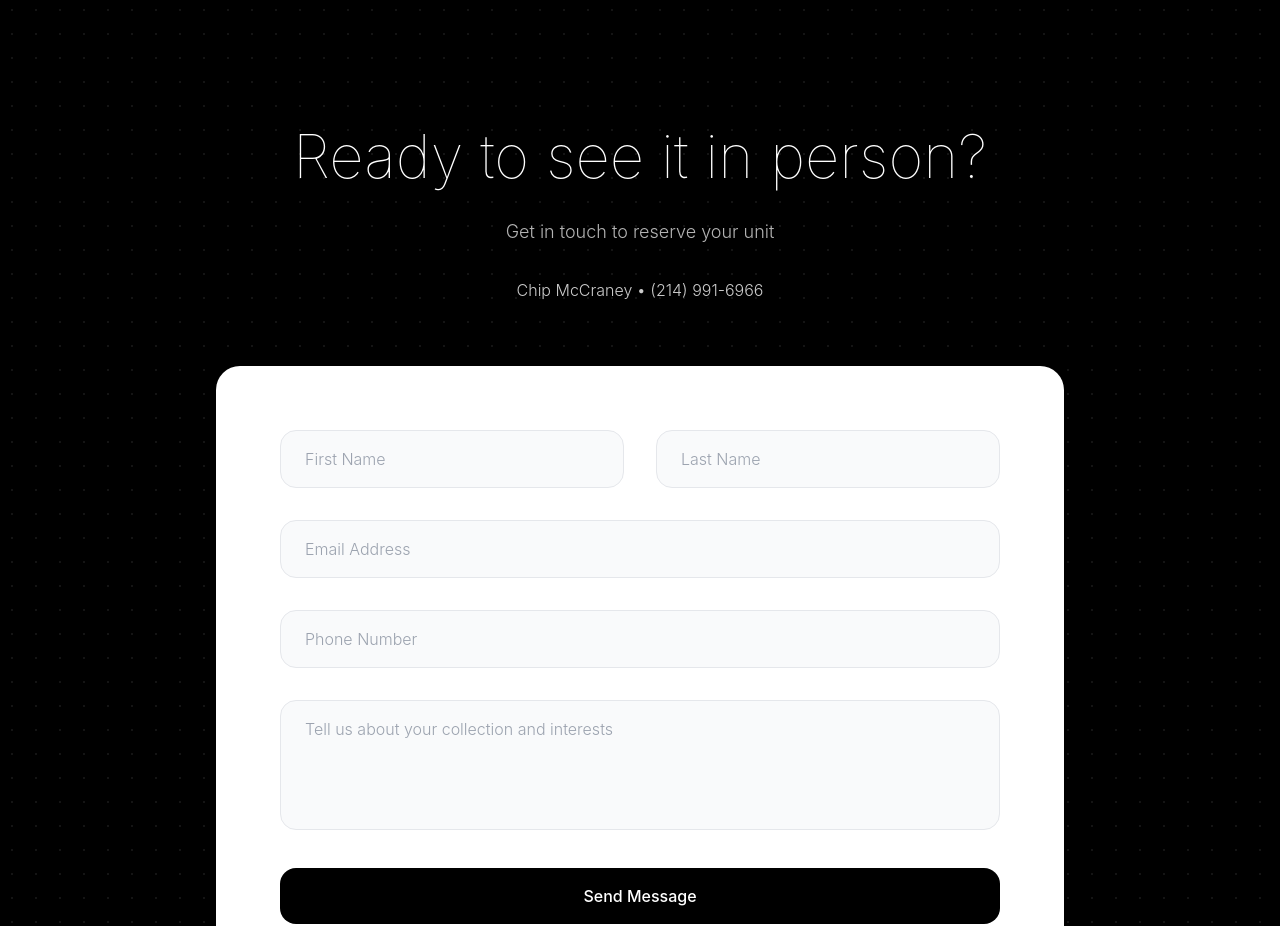
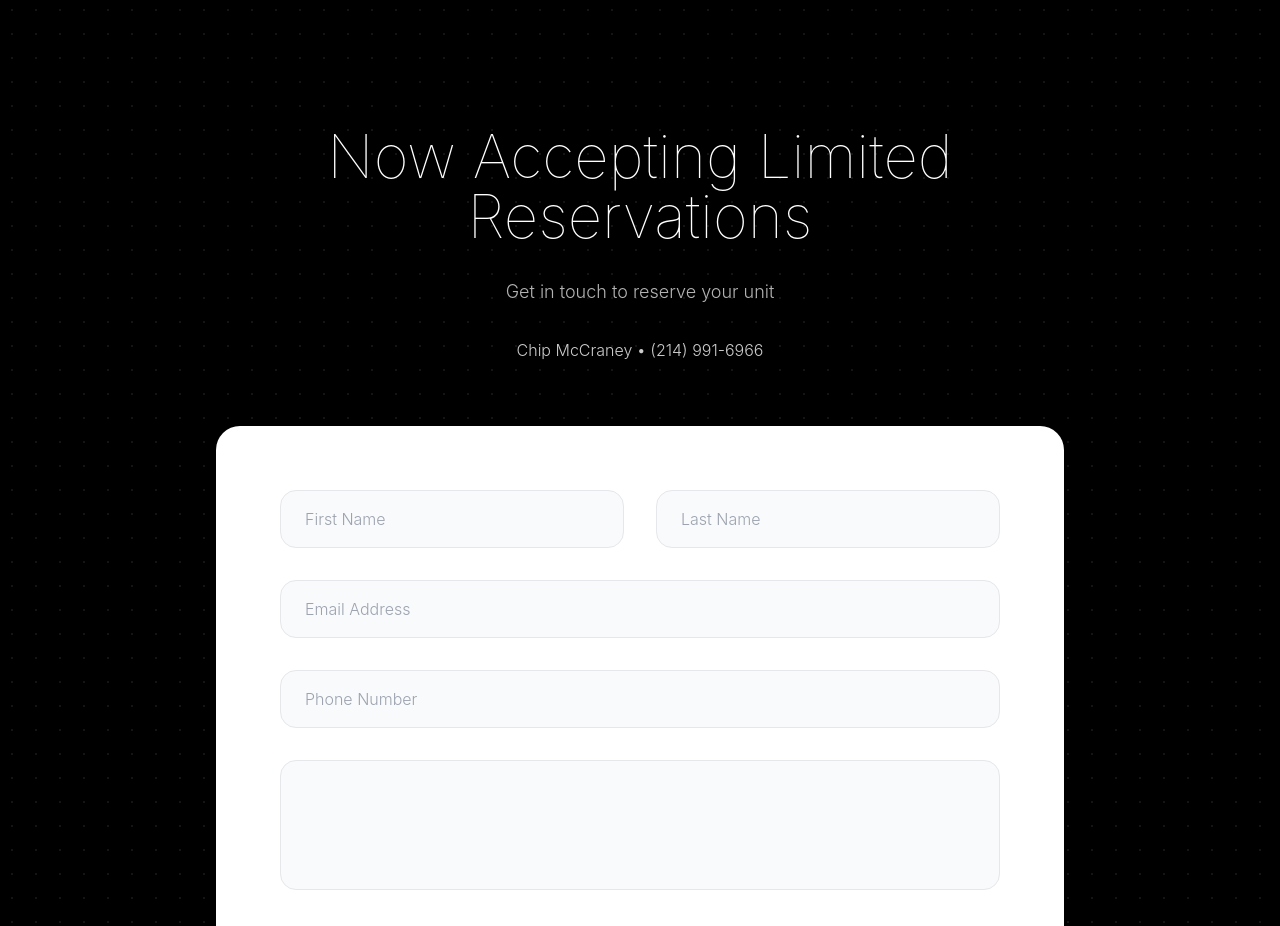
Before and after one commit to dmf052000/garage30a, a Next.js app: page / in a window 1280 px wide. Shown: the part 7229-8155 px from the top of the page. Built offline with nearby package versions, Linux system fonts and the light colour scheme.

Commit message:
few things

```diff
--- a/pages/index.jsx
+++ b/pages/index.jsx
@@ -745,7 +745,7 @@ export default function Garage30A() {
         <section id="contact" className="py-32 bg-black pattern-dots-dark">
           <div className="max-w-4xl mx-auto px-6">
             <div className="text-center mb-16">
-              <h2 className="text-4xl md:text-6xl font-thin mb-8 text-white">Ready to see it in person?</h2>
+              <h2 className="text-4xl md:text-6xl font-thin mb-8 text-white">Now Accepting Limited Reservations</h2>
               <p className="text-lg text-white/70 font-light mb-8">
                 Get in touch to reserve your unit
               </p>
@@ -811,7 +811,7 @@ export default function Garage30A() {
                 />
                 <textarea
                   name="message"
-                  placeholder="Tell us about your collection and interests"
+                  placeholder=""
                   rows={4}
                   required
                   className="w-full px-6 py-4 bg-gray-50 border border-gray-200 rounded-2xl focus:outline-none focus:border-black transition-colors resize-none font-light text-black"
```
